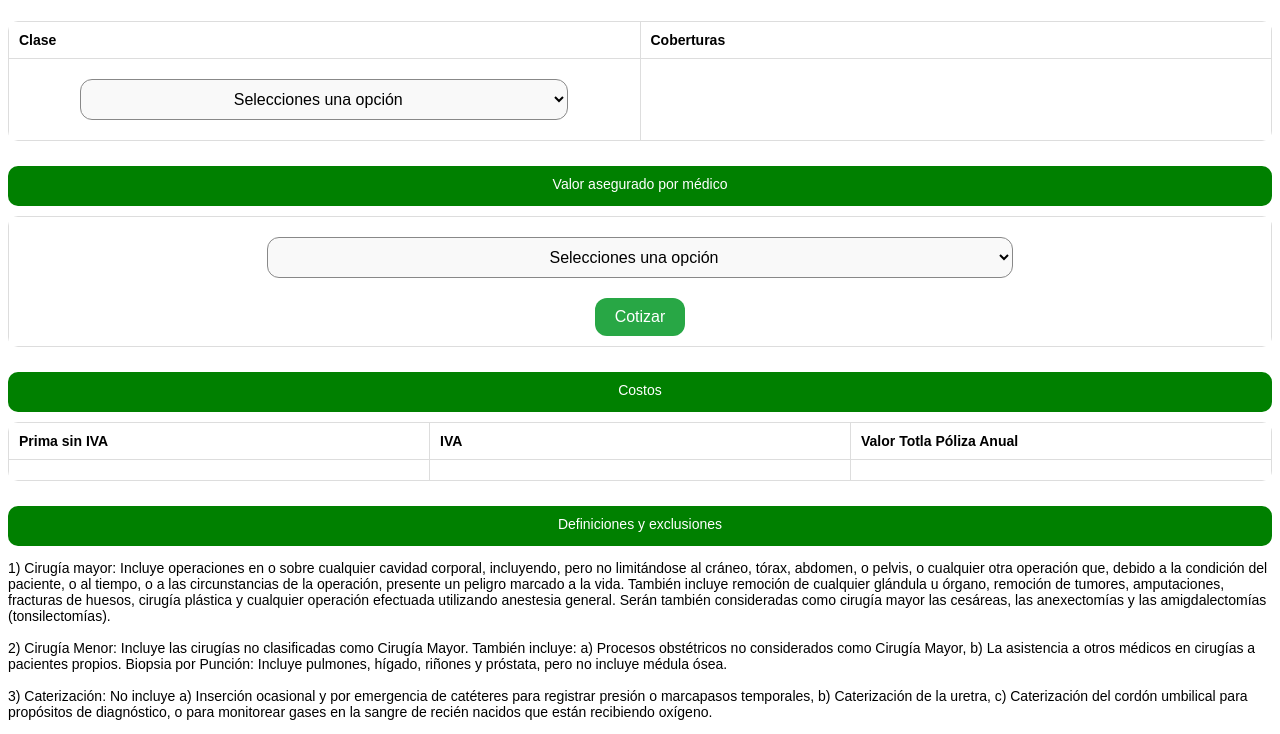
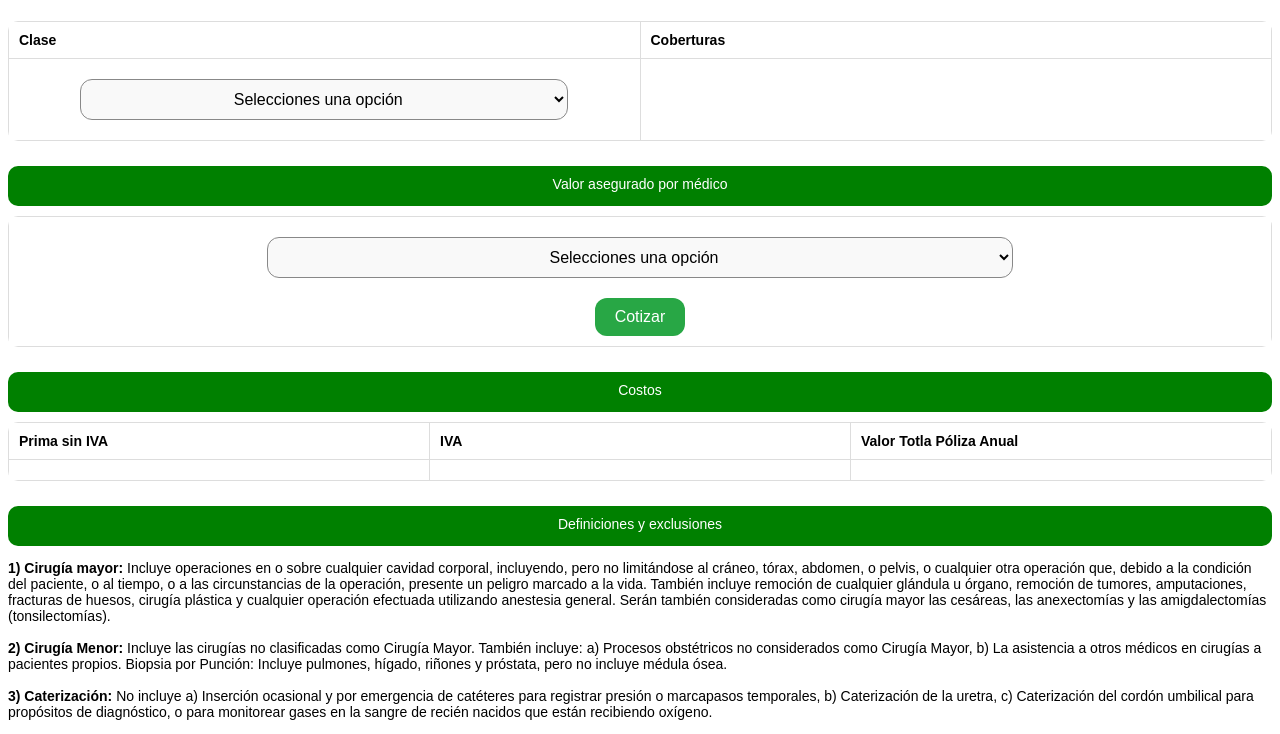
Before and after one commit to Jsvv22/Cotizador1, a plain HTML site: page index.html in a window 1280 px wide. Shown: the part 107-841 px from the top of the page. Drawn offline with Linux system fonts and the light colour scheme.

Commit message:
Update index.html

```diff
--- a/index.html
+++ b/index.html
@@ -63,11 +63,11 @@ La presente oferta tiene una validez de 30 días a partir de la fecha. Si tiene
     </table>
     <div class="header">Definiciones y exclusiones</div>
     <p>
-        1) Cirugía mayor: Incluye operaciones en o sobre cualquier cavidad corporal, incluyendo, pero no limitándose al cráneo, tórax, abdomen, o pelvis, o cualquier otra operación que, debido a la condición del paciente, o al tiempo, o a las circunstancias de la operación, presente un peligro marcado a la vida. También incluye remoción de cualquier glándula u órgano, remoción de tumores, amputaciones, fracturas de huesos, cirugía plástica y cualquier operación efectuada utilizando anestesia general. Serán también consideradas como cirugía mayor las cesáreas, las anexectomías y las amigdalectomías (tonsilectomías).
+        <strong>1) Cirugía mayor:</strong> Incluye operaciones en o sobre cualquier cavidad corporal, incluyendo, pero no limitándose al cráneo, tórax, abdomen, o pelvis, o cualquier otra operación que, debido a la condición del paciente, o al tiempo, o a las circunstancias de la operación, presente un peligro marcado a la vida. También incluye remoción de cualquier glándula u órgano, remoción de tumores, amputaciones, fracturas de huesos, cirugía plástica y cualquier operación efectuada utilizando anestesia general. Serán también consideradas como cirugía mayor las cesáreas, las anexectomías y las amigdalectomías (tonsilectomías).
         <br><br>
-        2) Cirugía Menor: Incluye las cirugías no clasificadas como Cirugía Mayor. También incluye: a) Procesos obstétricos no considerados como Cirugía Mayor, b) La asistencia a otros médicos en cirugías a pacientes propios. Biopsia por Punción: Incluye pulmones, hígado, riñones y próstata, pero no incluye médula ósea.
+        <strong>2) Cirugía Menor:</strong> Incluye las cirugías no clasificadas como Cirugía Mayor. También incluye: a) Procesos obstétricos no considerados como Cirugía Mayor, b) La asistencia a otros médicos en cirugías a pacientes propios. Biopsia por Punción: Incluye pulmones, hígado, riñones y próstata, pero no incluye médula ósea.
         <br><br>
-        3) Caterización: No incluye a) Inserción ocasional y por emergencia de catéteres para registrar presión o marcapasos temporales, b) Caterización de la uretra, c) Caterización del cordón umbilical para propósitos de diagnóstico, o para monitorear gases en la sangre de recién nacidos que están recibiendo oxígeno.
+        <strong>3) Caterización:</strong> No incluye a) Inserción ocasional y por emergencia de catéteres para registrar presión o marcapasos temporales, b) Caterización de la uretra, c) Caterización del cordón umbilical para propósitos de diagnóstico, o para monitorear gases en la sangre de recién nacidos que están recibiendo oxígeno.
     </p>
 <script src="script.js"></script>
 </div>
```
